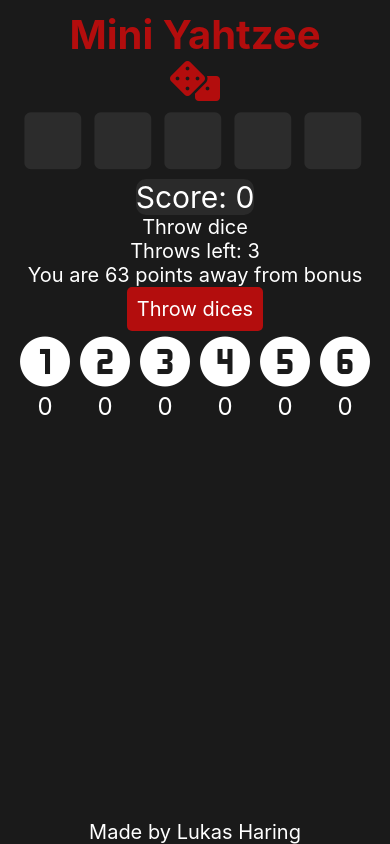
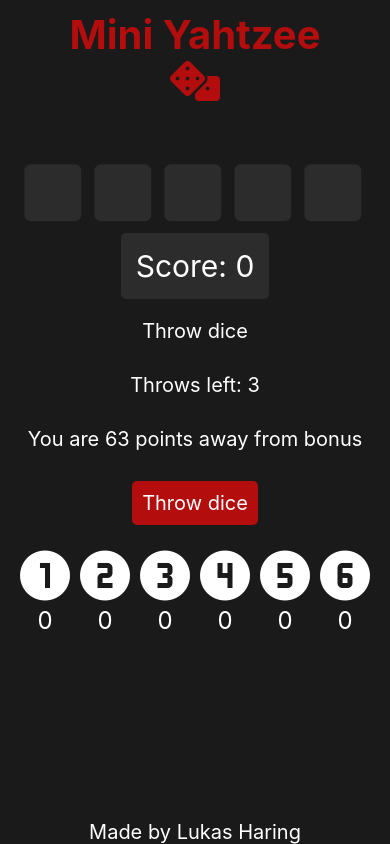
Before and after one commit to mrlukyman/mini-yahtzee, a React Native app: screen / in a window 390 px wide. Built offline with nearby package versions, Linux system fonts and the light colour scheme.

Commit message:
finished

```diff
--- a/App.tsx
+++ b/App.tsx
@@ -8,7 +8,6 @@ import { getRandom } from './Api/DiceHelper';
 
 
 export default function App() {
-  const [sumOfDices, setSumOfDices] = React.useState(0)
   return (
     <SafeAreaView style={styles.container}>
       <ScrollView>
--- a/Components/GameBoard.tsx
+++ b/Components/GameBoard.tsx
@@ -1,6 +1,6 @@
 import React, {
   useCallback,
-  useEffect,
+  useMemo,
   useState
 } from 'react'
 import { Pressable, Text, TouchableOpacity, View } from 'react-native'
@@ -8,9 +8,9 @@ import { styles } from '../Styles/global-styles'
 import { MaterialCommunityIcons, Ionicons } from '@expo/vector-icons'
 import { getRandom } from '../Api/DiceHelper'
 
-// let board: (keyof typeof MaterialCommunityIcons.glyphMap)[] = []
 const NUMBER_OF_DICE = 5
 const NUMBER_OF_THROWS = 3
+const HIGHEST_DIE_VALUE = 6
 const BONUS = 63
 
 enum GameState {
@@ -20,6 +20,7 @@ enum GameState {
   GAME_WON,
   GAME_LOST,
 }
+
 
 const statusText = {
   [GameState.NOT_STARTED]: 'Throw dice',
@@ -34,14 +35,17 @@ const initialDiceState = Array.from({ length: NUMBER_OF_DICE }, (_, i) => ({
   isHeld: false,
 }))
 
-const initialScoreState = [
-  { dieValue: 1, totalScore: 0, isAdded: false },
-  { dieValue: 2, totalScore: 0, isAdded: false },
-  { dieValue: 3, totalScore: 0, isAdded: false },
-  { dieValue: 4, totalScore: 0, isAdded: false },
-  { dieValue: 5, totalScore: 0, isAdded: false },
-  { dieValue: 6, totalScore: 0, isAdded: false },
-]
+type Score = {
+  dieValue: number,
+  totalScore: number,
+  isAdded: boolean,
+}
+
+const initialScoreState: Score[] = Array.from({ length: HIGHEST_DIE_VALUE }, (_, i) => ({
+  dieValue: i + 1,
+  totalScore: 0,
+  isAdded: false,
+}))
 
 
 export const GameBoard = () => {
@@ -51,11 +55,33 @@ export const GameBoard = () => {
   const [numOfThrowsLeft, setNumOfThrowsLeft] = useState(NUMBER_OF_THROWS)
   const [status, setStatus] = useState(statusText[gameState])
   const totalScore = scoreState.reduce((totalScore, score) => totalScore + score.totalScore, 0)
-  // const [isClicked, setClicked] = useState(false)
-  // const [isSelected, setIsSelected] = useState(false)
 
-  // const row = []
-  // const selection = []
+  const isBonusReached = useMemo(() => (
+    totalScore >= BONUS
+  ), [totalScore])
+
+  const setNextRound = useCallback(() => {
+    setGameState(GameState.NOT_STARTED)
+    setStatus(statusText[GameState.NOT_STARTED])
+    setNumOfThrowsLeft(NUMBER_OF_THROWS)
+    setDiceState(initialDiceState)
+  }, [])
+
+  const restartGame = useCallback(() => {
+    setGameState(GameState.NOT_STARTED)
+    setStatus(statusText[GameState.NOT_STARTED])
+    setNumOfThrowsLeft(NUMBER_OF_THROWS)
+    setDiceState(initialDiceState)
+    setScoreState(initialScoreState)
+  }, [])
+
+  const finishGame = useCallback(() => {
+    const finalGameState = totalScore >= BONUS
+      ? GameState.GAME_WON
+      : GameState.GAME_LOST
+    setGameState(finalGameState)
+    setStatus(statusText[finalGameState])
+  }, [totalScore])
 
   const onDicePress = useCallback((dieIndex: number) => {
     if (gameState === GameState.DICE_THROW) {
@@ -64,6 +90,37 @@ export const GameBoard = () => {
       setDiceState(newDiceState)
     }
   }, [diceState])
+
+  const onScorePress = useCallback((dieIndex: number) => {
+    console.log(`onScorePress: ${dieIndex} - gameState: ${gameState}`)
+    if (gameState === GameState.SCORE_ASSIGN) {
+      const newScoreState = scoreState.reduce<Score[]>((newScoreState, oldScore, index) => {
+        const newScore = { ...oldScore }
+        if (index === dieIndex) {
+          const newDiceValue = diceState.reduce((newDiceValue, die) => {
+            if (die.dieValue === dieIndex + 1) {
+              newDiceValue += 1
+            }
+            return newDiceValue
+          }, 0)
+          newScore.totalScore = newDiceValue * newScore.dieValue
+          newScore.isAdded = true
+        }
+        newScoreState.push(newScore)
+        return newScoreState
+      }, [])
+      setScoreState(newScoreState)
+      if (isBonusReached) {
+        finishGame()
+      } else {
+        if (newScoreState.every(score => score.isAdded)) {
+          finishGame()
+        } else {
+          setNextRound()
+        }
+      }
+    }
+  }, [gameState, scoreState, diceState, isBonusReached, finishGame])
 
   const rerollDice = useCallback(() => {
     const newDiceState = diceState.map(({dieValue, isHeld}) => ({
@@ -89,6 +146,8 @@ export const GameBoard = () => {
         setGameState(GameState.SCORE_ASSIGN)
         setStatus(statusText[GameState.SCORE_ASSIGN])
       }
+    } else if (gameState === GameState.GAME_LOST || gameState === GameState.GAME_WON) {
+      restartGame()
     }
   }, [gameState, numOfThrowsLeft])
 
@@ -116,105 +175,36 @@ export const GameBoard = () => {
     ))
   ), [diceState, onDicePress])
 
-  // const handlePress = useCallback(() => {
-  //   setClicked(true)
-  //   setIsSelected(!isSelected)
-  //   setStatus('Select dice')
-  //   console.log('clicked')
-  // }, [isSelected])
-  // for(let i = 0; i < 5; i++) {
-  //   row.push(
-  //     <MaterialCommunityIcons
-  //     name={board[i]}
-  //     key={'dice' + i}
-  //     size={70}
-  //     color={'#ffffff'}
-  //     />
-  //   )
-  //     selection.push(
-  //       <Pressable
-  //       onPress={handlePress}
-  //       >
-  //       <MaterialCommunityIcons
-  //       name={"numeric-" + (i+1) + "-circle" as keyof typeof MaterialCommunityIcons.glyphMap}
-  //       size={60}
-  //       color={isSelected ? "#2c2c2c" : "#ffffff"}
-  //       key={'number-' }
-  //       />
-  //     </Pressable>
-  //   )
-  // }
-
-
-  // const empty = []
-  // for(let i = 0; i < 5; i++) {
-  //   empty.push(
-  //     <Ionicons name="ios-square"
-  //     size={70}
-  //     color='#2c2c2c'
-  //     key={"square-" + i}
-  //     />
-  //   )
-  // }
-  // const initialize = () => {
-
-  // }
-
-  // useEffect(() => {
-  //   checkWinner()
-  // }, [numOfThrowsLeft])
-
-  // const throwDices = () => {
-  //   let sum = 0
-  //   for(let i = 0; i < NUMBER_OF_DICE; i++) {
-  //     let randomNumber = Math.floor(Math.random() * 6) + 1
-  //     board[i] = 'dice-' + randomNumber as keyof typeof MaterialCommunityIcons.glyphMap
-  //     sum += randomNumber
-  //   }
-  //   setNumOfThrowsLeft(numOfThrowsLeft - 1)
-  //   setSumOfDices(sum)
-  //   setClicked(true)
-
-  //   if(numOfThrowsLeft === 0) {
-  //     setStatus('Select your points')
-  //     resetGame()
-  //   } else if(numOfThrowsLeft <= NUMBER_OF_THROWS){
-  //     setStatus('Select and throw again')
-  //   }
-  // }
-
-  // const checkWinner = () => {
-  //   if(numOfThrowsLeft === 0 && sumOfDices >= BONUS) {
-  //     setStatus('You win!')
-  //   }
-  // }
-
-  const resetGame = () => {
-    setNumOfThrowsLeft(NUMBER_OF_THROWS)
-    setStatus('Throw Dices')
-  }
-
   return (
     <View style={styles.container}>
       <View style={styles.dices}>
         {gameState === GameState.NOT_STARTED ? renderEmptyDice() : renderDiceState()}
       </View>
-      <Text style={styles.score}>Score: {totalScore}</Text>
+      <View style={styles.scoreWrapper}>
+        <Text style={styles.score}>Score: {totalScore}</Text>
+      </View>
       <Text style={styles.text}>{status}</Text>
       <Text style={styles.text}>Throws left: {numOfThrowsLeft}</Text>
-      <Text style={styles.text}>You are {BONUS - totalScore} points away from bonus</Text>
+      <Text style={styles.text}>{
+        gameState === GameState.GAME_WON
+          ? 'You won!'
+          : gameState === GameState.GAME_LOST
+            ? 'You lost!'
+            : `You are ${BONUS - totalScore} points away from bonus`
+      }</Text>
 
 
       <TouchableOpacity
         style={styles.button}
         onPress={onThrowPress}
       >
-        <Text style={styles.text}>Throw dices</Text>
+        <Text style={[styles.text, {marginBottom: 0}]}>Throw dice</Text>
       </TouchableOpacity>
       <View style={styles.selection}>
         {scoreState.map((score, index) => (
           <TouchableOpacity
             key={'score' + index}
+            onPress={() => onScorePress(index)}
           >
             <MaterialCommunityIcons
               name={`numeric-${index + 1}-circle` as keyof typeof MaterialCommunityIcons.glyphMap}
--- a/Styles/global-styles.tsx
+++ b/Styles/global-styles.tsx
@@ -14,13 +14,18 @@ export const styles = StyleSheet.create({
   text: {
     color: '#fff',
     fontSize: 20,
+    marginBottom: 30
   },
   score: {
     color: '#fff',
     fontSize: 30,
-    backgroundColor: '#36363694',
-    borderRadius: 10,
+    padding: 15,
 
+  },
+  scoreWrapper: {
+    backgroundColor: '#2c2c2c',
+    borderRadius: 5,
+    marginBottom: 20
   },
   headerText: {
     color: '#b30d0d',
@@ -36,11 +41,16 @@ export const styles = StyleSheet.create({
   },
   dices: {
     flexDirection: 'row',
+    height: 80,
+    justifyContent: 'space-around',
+    alignItems: 'center',
+    marginTop: 50,
   },
   button: {
     backgroundColor: '#b30d0d',
     padding: 10,
     borderRadius: 5,
+    marginBottom: 20,
   },
   selection: {
     flexDirection: 'row',
```
